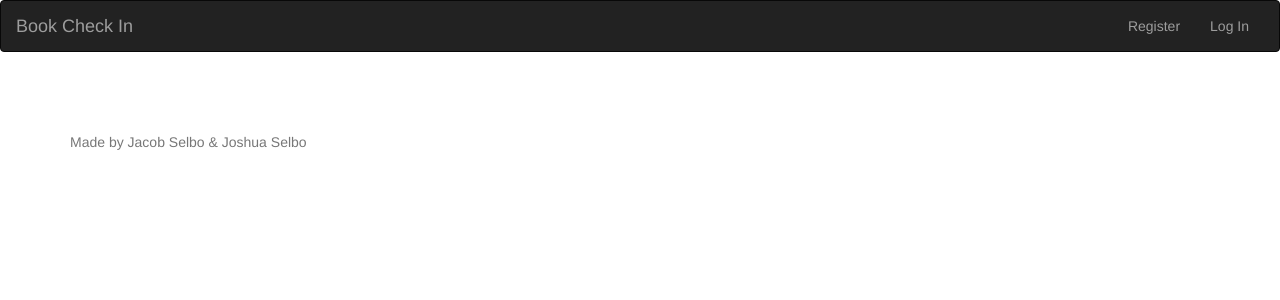
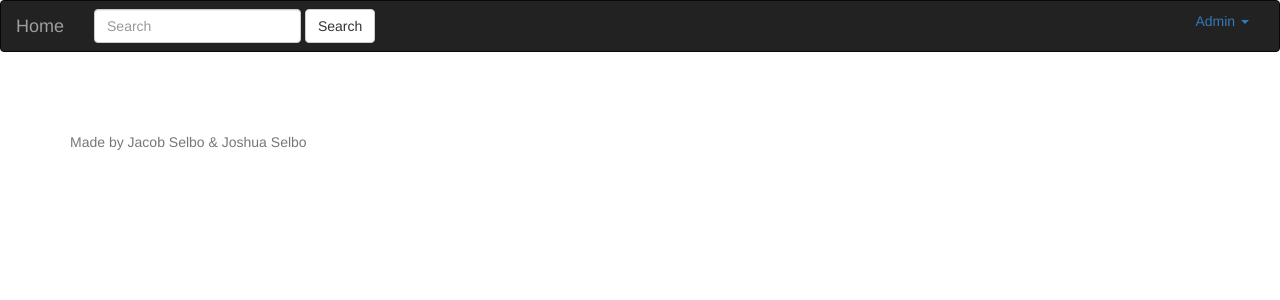
Before and after one commit to jselbo/book-checkin, a Flask app: page /checkin in a window 1280 px wide. Shown: the top 300 px of the page. Run offline with Flask 2, Linux system fonts and the light colour scheme; some libraries are stand-ins or nearby versions.

Commit message:
Add favicon and layout changes

```diff
--- a/app.py
+++ b/app.py
@@ -25,6 +25,9 @@ def login():
 @app.route('/checkin')
 def checkin():
   return render_template('checkin.html')
+@app.route('/homeloggedin')
+def home_loggedin():
+  return  render_template('home_loggedin.html')
 
 @app.route('/do_register', methods=['POST'])
 def do_sign_up():
--- a/templates/layout.html
+++ b/templates/layout.html
@@ -8,6 +8,8 @@
   {% endblock %}
 
   <meta name="viewport" content="width=device-width, initial-scale=1.0" />
+  <link rel="shortcut icon" href="/static/favicon.ico" type="image/x-icon">
+  <link rel="icon" href="/static/favicon.ico" type="image/x-icon">
 
   {% block css %}
     <link href="static/bootstrap-3.3.6-dist/css/bootstrap.min.css" rel="stylesheet" />
--- a/templates/layout_loggedin.html
+++ b/templates/layout_loggedin.html
@@ -8,6 +8,8 @@
     {% endblock %}
 
     <meta name="viewport" content="width=device-width, initial-scale=1.0" />
+    <link rel="shortcut icon" href="/static/favicon.ico" type="image/x-icon">
+    <link rel="icon" href="/static/favicon.ico" type="image/x-icon">
 
     {% block css %}
     <link href="static/bootstrap-3.3.6-dist/css/bootstrap.min.css" rel="stylesheet" />
@@ -25,13 +27,27 @@
                 <span class="icon-bar"></span>
                 <span class="icon-bar"></span>
             </button>
-            <a class="navbar-brand" href="/checkin">Book Check In</a>
+            <a class="navbar-brand" href="/homeloggedin">Home</a>
         </div>
 
-        <div class="collapse navbar-collapse" id="bs-example-navbar-collapse-1">
-            <ul class="nav navbar-nav navbar-right">
-                {{ nav_link('register', 'Register') }}
-                {{ nav_link('login', 'Log In') }}
+        <div class="navbar-collapse collapse" id="bs-example-navbar-collapse-1">
+            <form class="navbar-form navbar-left" role="search">
+                <div class="form-group">
+                    <input type="text" class="form-control" placeholder="Search">
+                </div>
+                <button type="submit" class="btn btn-default">Search</button>
+            </form>
+            <ul class="nav nabbar-nav navbar-right">
+                <li class="dropdown">
+                    <a href="#" class="dropdown-toggle" data-toggle="dropdown">Admin <b class="caret"></b></a>
+                    <ul class="dropdown-menu">
+                        <li><a href="#">Students</a></li>
+                        <li><a href="#">Books</a></li>
+                        <li><a href="#">Profile</a></li>
+                        <li class="divider"></li>
+                        <li><a href="#">Log Out</a></li>
+                    </ul>
+                </li>
             </ul>
         </div><!-- /.navbar-collapse -->
     </div><!-- /.container-fluid -->
```
Also changed, not shown: templates/home_loggedin.html (+11 -7 lines), static/css/layout_loggedin.css (added), static/favicon.ico (added).
